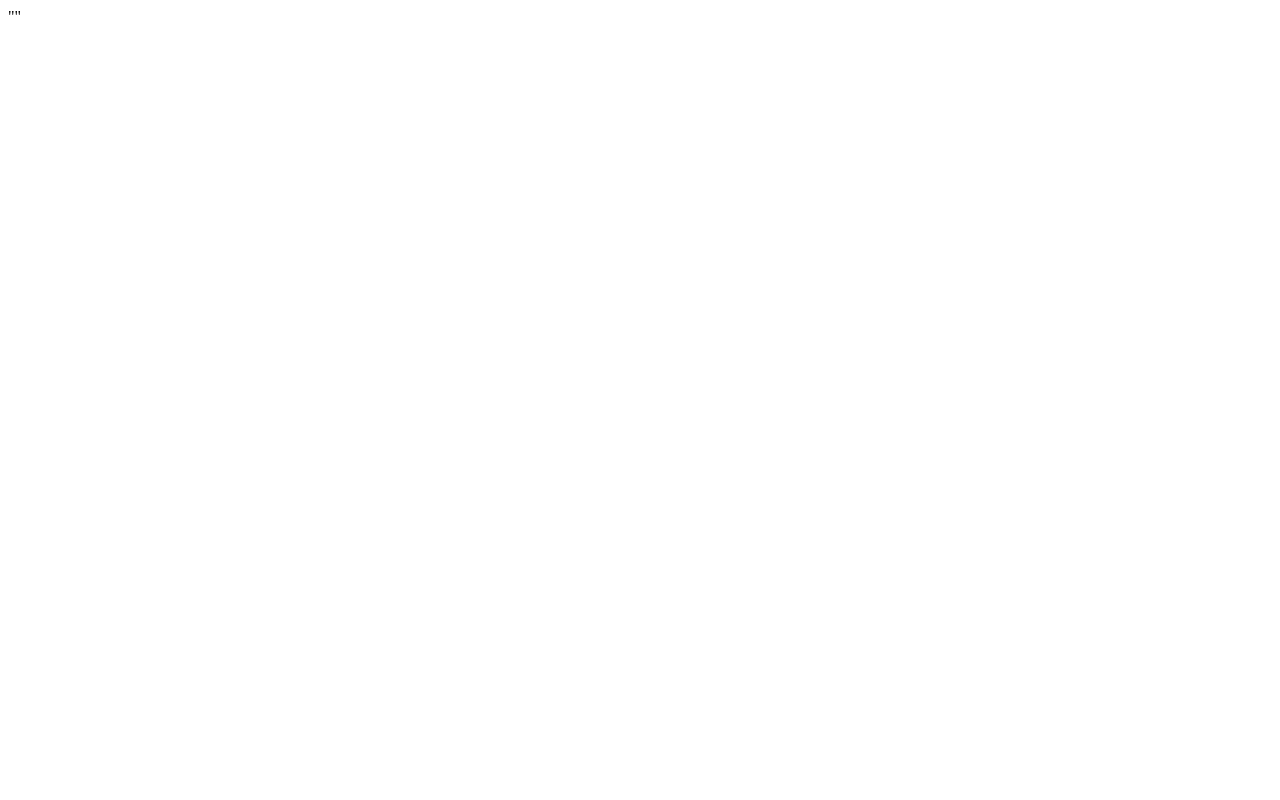
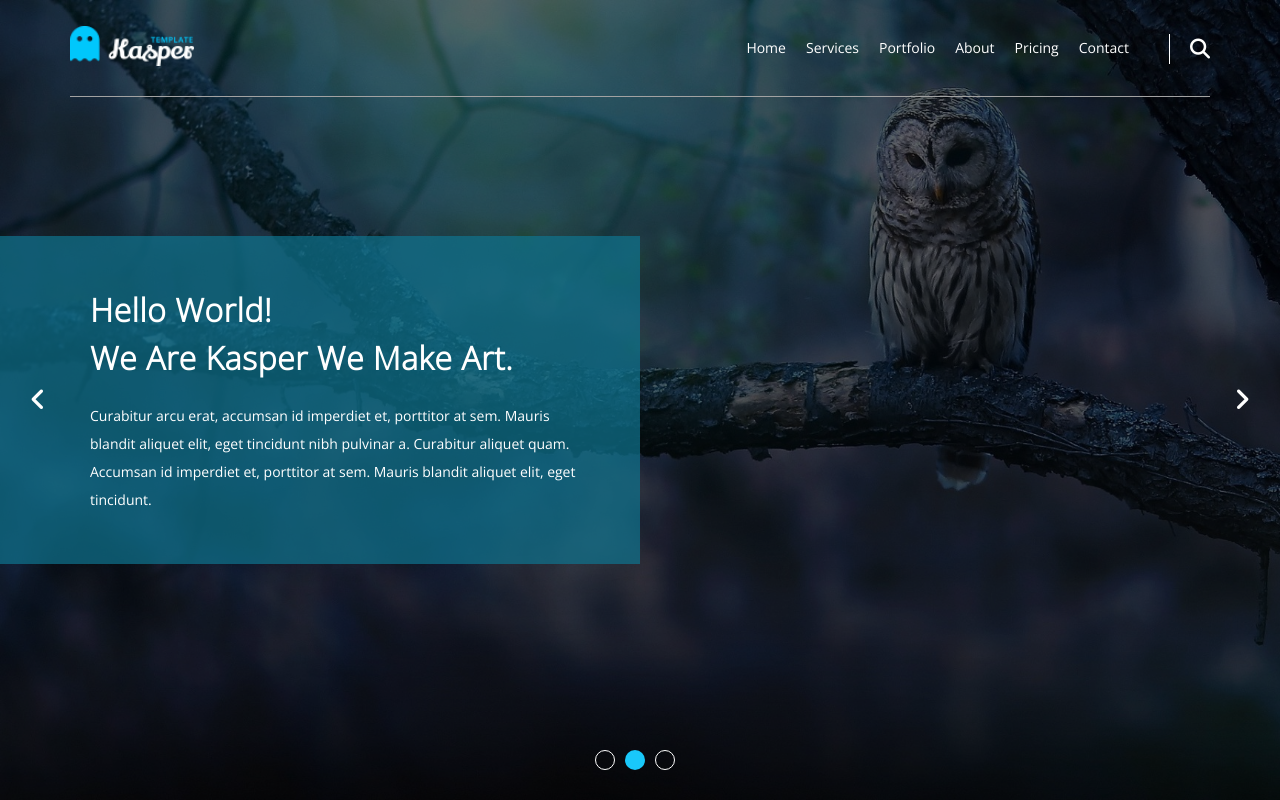
Before and after one commit to SalmaQassem/HTML_And_CSS_Template3, a plain HTML site: page index.html in a window 1280 px wide. Drawn offline with Linux system fonts and the light colour scheme; files whose address does not match are found by name.

Commit message:
Added Header Structure and Style

```diff
--- a/CSS/style.css
+++ b/CSS/style.css
@@ -0,0 +1,244 @@
+/*******Start of Font Styles*******/
+@font-face {
+    font-family: "Main_Font";
+    src: url("../fonts/OpenSans-Bold.ttf")
+    ,url("../fonts/OpenSans-Bold.eot")
+    ,url("../fonts/OpenSans-Bold.svg")
+    ,url("../fonts/OpenSans-Bold.woff")
+    ,url("../fonts/OpenSans-Bold.woff2");
+}
+@font-face {
+    font-family: "Main_Font1";
+    src: url("../fonts/OpenSans-ExtraBold.ttf")
+    ,url("../fonts/OpenSans-ExtraBold.eot")
+    ,url("../fonts/OpenSans-ExtraBold.svg")
+    ,url("../fonts/OpenSans-ExtraBold.woff")
+    ,url("../fonts/OpenSans-ExtraBold.woff2");
+}
+@font-face {
+    font-family: "Main_Font2";
+    src: url("../fonts/OpenSans-SemiBold.ttf")
+    ,url("../fonts/OpenSans-SemiBold.eot")
+    ,url("../fonts/OpenSans-SemiBold.svg")
+    ,url("../fonts/OpenSans-SemiBold.woff")
+    ,url("../fonts/OpenSans-SemiBold.woff2");
+}
+/*@font-face {
+    font-family: "Main_Font3";
+    src: url("../fonts/OpenSans-ExtraLight.ttf")
+    ,url("../fonts/OpenSans-ExtraLight.eot")
+    ,url("../fonts/OpenSans-ExtraLight.svg")
+    ,url("../fonts/OpenSans-ExtraLight.woff")
+    ,url("../fonts/OpenSans-ExtraLight.woff2");
+}*/
+@font-face {
+    font-family: "Main_Font4";
+    src: url("../fonts/OpenSans-Light.ttf")
+    ,url("../fonts/OpenSans-Light.eot")
+    ,url("../fonts/OpenSans-Light.svg")
+    ,url("../fonts/OpenSans-Light.woff")
+    ,url("../fonts/OpenSans-Light.woff2");
+}
+@font-face {
+    font-family: "Main_Font5";
+    src: url("../fonts/OpenSans-Medium.ttf")
+    ,url("../fonts/OpenSans-Medium.eot")
+    ,url("../fonts/OpenSans-Medium.svg")
+    ,url("../fonts/OpenSans-Medium.woff")
+    ,url("../fonts/OpenSans-Medium.woff2");
+}
+@font-face {
+    font-family: "Main_Font6";
+    src: url("../fonts/OpenSans-Regular.ttf")
+    ,url("../fonts/OpenSans-Regular.eot")
+    ,url("../fonts/OpenSans-Regular.svg")
+    ,url("../fonts/OpenSans-Regular.woff")
+    ,url("../fonts/OpenSans-Regular.woff2");
+}
+/*******End of Font Styles*******/
+
+/*******Start of Variables*******/
+:root {
+    --MainColor: #19c8fa;
+    --MainFontColor: white;
+    --TextBackgroungColor: rgb(15 116 143 / 70%);
+}
+/*******End of Variables*******/
+html {
+    scroll-behavior: smooth;
+}
+* {
+    box-sizing: border-box;
+}
+
+/*******Start of Framework*******/
+.container {
+    padding-left: 15px;
+    padding-right: 15px;
+    margin-left: auto;
+    margin-right: auto;
+}
+/* Small */
+@media (min-width: 768px) {
+    .container {
+        width: 750px;
+    }
+}
+/* Medium */
+@media (min-width: 992px) {
+    .container {
+        width: 970px;
+    }
+}
+/* Large */
+@media (min-width: 1200px) {
+    .container {
+        width: 1170px;
+    }
+}
+/*******End of Framework*******/
+
+/*******Start of Header Styles*******/
+header {
+    min-height: 100vh;
+    background-image: url("../images/landing.jpg");
+    background-size: cover;
+    position: relative;
+}
+header div:empty {
+    width: 100%;
+    height: 100%;
+    background-color: rgb(0 0 0 / 60%);
+    position: absolute;
+}
+header .parent {
+    min-height: 97px;
+    display: flex;
+    justify-content: space-between;
+    align-items: center;
+    position: relative;
+}
+header .parent::after {
+    content: "";
+    position: absolute;
+    width: calc(100% - 30px);
+    border-bottom: 1px solid #a2a2a2;
+    bottom: 0;
+}
+header .parent .logo img {
+    height: 40px;
+}
+header .parent .Menu {
+    display: flex;
+    justify-content: center;
+    align-items: center;
+    gap: 20px;
+}
+header .parent .Menu ul {
+    width: 100%;
+    height: 30px;
+    font-family: Main_Font6, sans-serif;
+    font-size: 14px;
+    position: relative;
+    padding: 0;
+    margin: 0;
+    border-right: 1px solid var(--MainFontColor);
+    display: flex;
+    justify-content: space-evenly;
+    align-items: center;
+    list-style: none;
+}
+header .parent .Menu ul li {
+    padding: 40px 10px;
+    border-bottom: 1px solid transparent;
+    z-index: 1;
+}
+header .parent .Menu ul li a{
+    color: var(--MainFontColor);
+    text-decoration: none;
+}
+header .parent .Menu ul li:last-of-type {
+    margin-right: 30px;
+}
+header .parent .Menu ul li:hover {
+    border-color: var(--MainColor);
+    cursor: pointer;
+}
+header .parent .Menu ul li:hover > a {
+    color: var(--MainColor);
+}
+header .parent .Menu i {
+    font-size: 20px;
+    color: var(--MainFontColor);
+}
+header .text {
+    width: 50%;
+    background-color: var(--TextBackgroungColor);
+    position: absolute;
+    top: 50%;
+    transform: translateY(-50%);
+    padding: 50px;
+    color: var(--MainFontColor);
+    display: flex;
+    justify-content: flex-end;
+    align-items: center;
+}
+header .text::before{
+    content: "\f104";
+    font-family: "Font Awesome 5 Free";
+    font-weight: 900;
+    font-size: 26px;
+    position: absolute;
+    top: 50%;
+    left: 30px;
+    transform: translateY(-50%);
+}
+header .text::after{
+    content: "\f105";
+    font-family: "Font Awesome 5 Free";
+    font-weight: 900;
+    font-size: 26px;
+    position: absolute;
+    top: 50%;
+    right: calc(-100% + 30px);
+    transform: translateY(-50%);
+}
+header .text .content {
+    max-width: 500px;
+}
+header .text .content h2 {
+    font-family: Main_Font4, sans-serif;
+    font-size: 32px;
+    margin: 0 0 20px;
+    line-height: 1.5;
+    letter-spacing: 0.5px;
+}
+header .text .content p {
+    font-family: Main_Font6, sans-serif;
+    font-size: 14px;
+    margin: 0;
+    line-height: 2;
+}
+header .circles {
+    display: flex;
+    justify-content: center;
+    position: absolute;
+    left: 50%;
+    bottom: 30px;
+    transform: translateX(-50%);
+}
+header .circles span {
+    width: 20px;
+    height: 20px;
+    border-radius: 50%;
+    margin-right: 10px;
+}
+header .circles span:first-of-type,
+header .circles span:last-of-type {
+    background-color: transparent;
+    border: 1px solid var(--MainFontColor);
+}
+header .circles span:nth-of-type(2) {
+    background-color: var(--MainColor);
+}
+/*******End of Header Styles*******/
--- a/index.html
+++ b/index.html
@@ -1 +1,53 @@
-""
+<!DOCTYPE html>
+<html lang="en">
+<head>
+    <meta charset="UTF-8">
+    <meta http-equiv="X-UA-Compatible" content="IE=edge">
+    <meta name="viewport" content="width=device-width, initial-scale=1.0">
+    <title>Kasper | Template Two</title>
+    <meta name="description" content=" This Is Description For Template Two">
+    <!--Main Css File-->
+    <link rel="stylesheet" href="CSS/style.css" />
+    <!--Normalize Css File-->
+    <link rel="stylesheet" href="CSS/normalize.css" />
+    <!--Icons Library-->
+    <link rel="stylesheet" href="CSS/all.min.css" />
+</head>
+<body>
+<header id="Home">
+    <div></div>
+    <div class="parent container">
+        <div class="logo">
+            <a href="#Home">
+                <img src="images/logo.png">
+            </a>
+        </div>
+        <div class="Menu">
+            <ul>
+                <li><a href="#Home">Home</a></li>
+                <li><a href="#services">Services</a></li>
+                <li><a href="#portfolio">Portfolio</a></li>
+                <li><a href="#about">About</a></li>
+                <li><a href="#pricing">Pricing</a></li>
+                <li><a href="#contact">Contact</a></li>
+            </ul>
+            <i class="fa-solid fa-magnifying-glass"></i>
+        </div>
+    </div>
+    <div class="text">
+        <div  class="content">
+            <h2>Hello World! <br />
+                We Are Kasper We Make Art.
+            </h2>
+            <p>Curabitur arcu erat, accumsan id imperdiet et, porttitor at sem. Mauris blandit aliquet elit, eget tincidunt nibh pulvinar a. Curabitur aliquet quam. Accumsan id imperdiet et, porttitor at sem. Mauris blandit aliquet elit, eget tincidunt.</p>
+        </div>
+    </div>
+    <div class="circles">
+        <span></span>
+        <span></span>
+        <span></span>
+    </div>
+</header>
+<nav></nav>
+<footer></footer>
+</body>
```
